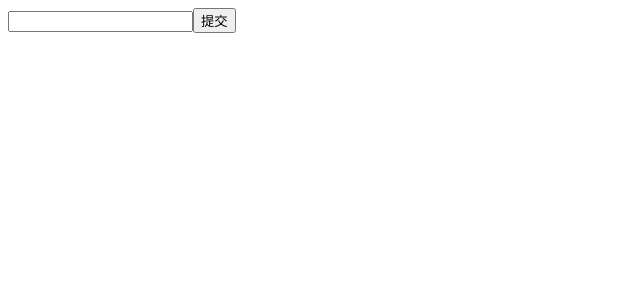
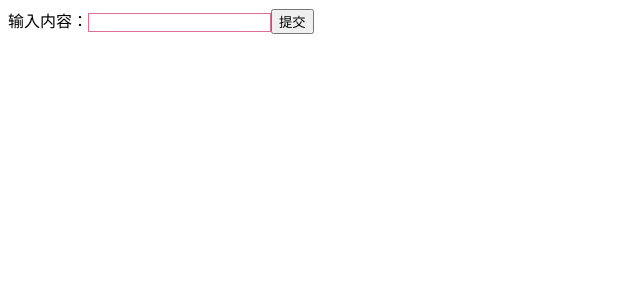
Before and after one commit to guyiren-dev/React-Todolist-, a React (Create React App) app: page / in a window 1280 px wide. Shown: the top 300 px of the page, without its empty margins (0-640 px from the left). Built offline with nearby package versions, Linux system fonts and the light colour scheme.

Commit message:
功能添加

```diff
--- a/src/App.css
+++ b/src/App.css
@@ -0,0 +1,3 @@
+.input {
+    border: 1px solid palevioletred;
+}
--- a/src/App.js
+++ b/src/App.js
@@ -14,7 +14,10 @@ class App extends Component {
       return (
         <Fragment>
           <div>
-            <input value = {this.state.inputValue}
+            <label htmlFor = "labelName">输入内容：</label>
+            <input id = "labelName"
+                   className = "input"
+                   value = {this.state.inputValue}
                    onChange = {this.handleValue.bind(this)}
             />
             <button onClick = {this.handleClickBtn.bind(this)}>提交</button>
@@ -23,8 +26,11 @@ class App extends Component {
              {this.state.list.map((item,index) => {
                return (
                  <li key = {index}
-                   onClick = {this.handleClickList.bind(this,index)}
-               >{item}</li>
+                     onClick = {this.handleClickList.bind(this,index)}
+                     // 让标签内容不被转义
+                     dangerouslySetInnerHTML = {{__html: item}}
+                 >
+                 </li>
                )
              })}
           </ul>
```
